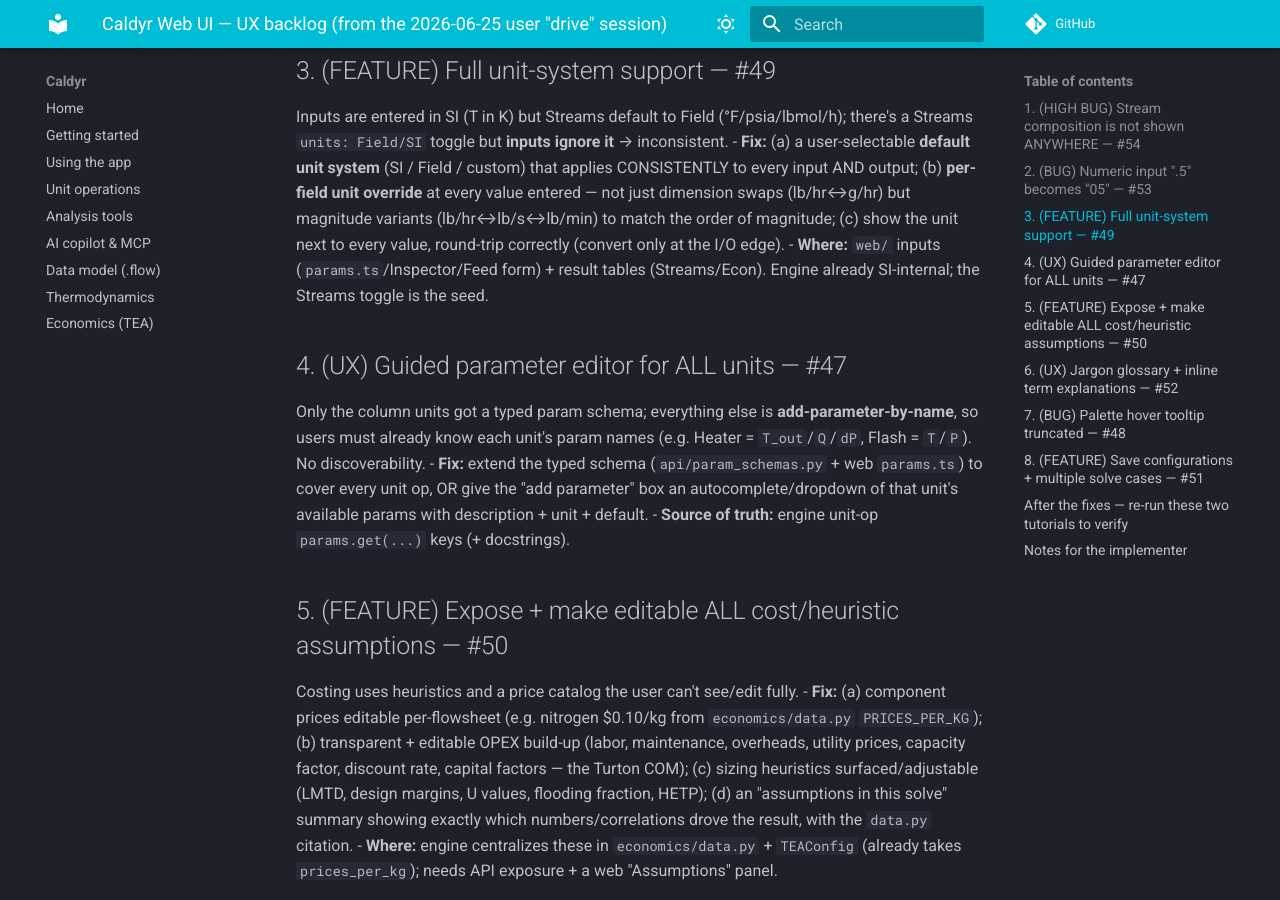
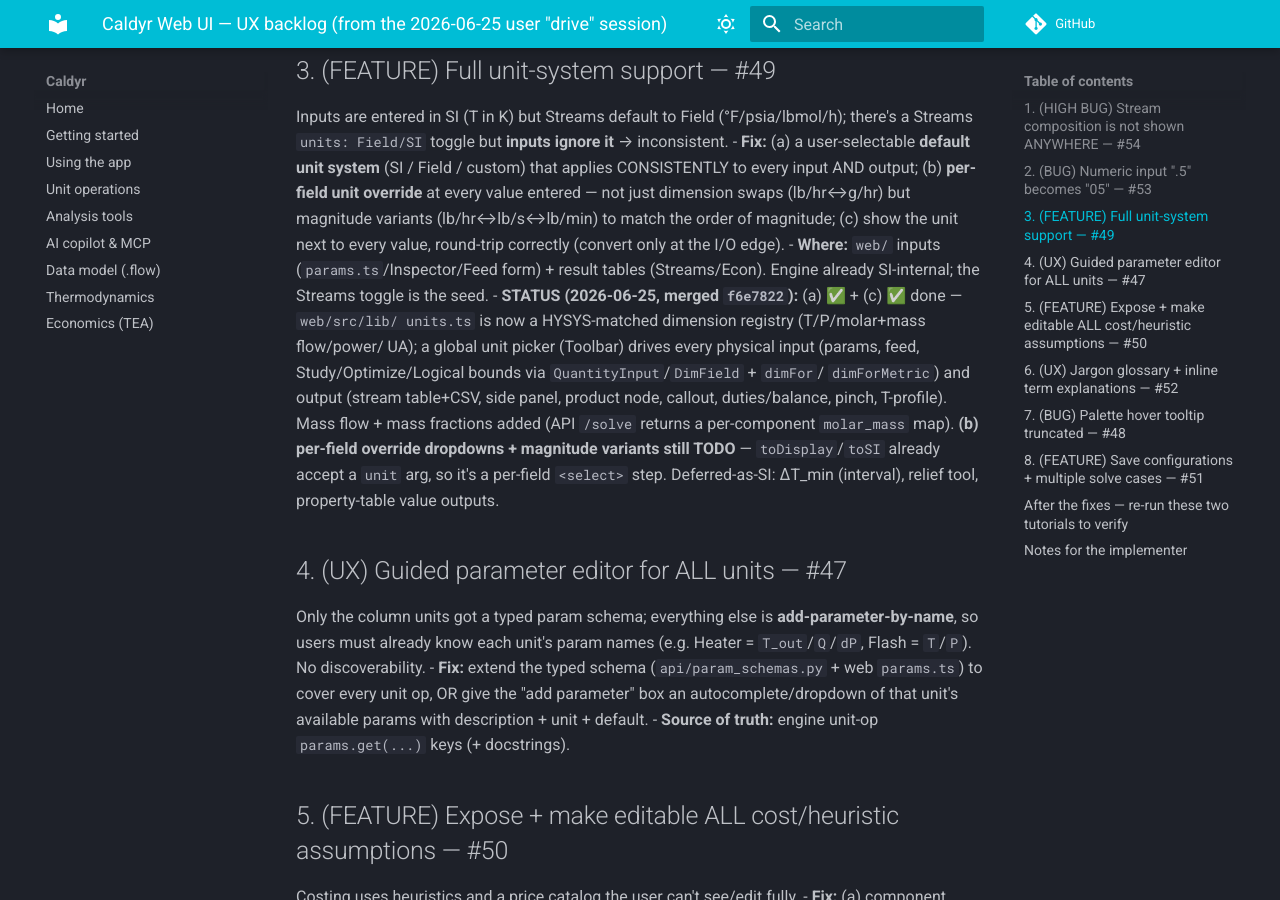
Before and after one commit to rpg32/caldyr, an MkDocs documentation site: the page built from docs/UX_BACKLOG.md, in a window 1280 px wide and 900 px high, scrolled down 1005 px. Built offline with MkDocs 1.6.1 and Material for MkDocs 9.7.7, drawn with Linux system fonts in a browser that asks for light colours; comment, search, counter and statistics services are not loaded.

Commit message:
docs: mark UX backlog #49 unit-system consistent-default done (per-field overrides next)
Co-Authored-By: Claude Opus 4.8 <noreply@anthropic.com>

```diff
--- a/docs/UX_BACKLOG.md
+++ b/docs/UX_BACKLOG.md
@@ -42,6 +42,16 @@ there's a Streams `units: Field/SI` toggle but **inputs ignore it** → inconsis
   next to every value, round-trip correctly (convert only at the I/O edge).
 - **Where:** `web/` inputs (`params.ts`/Inspector/Feed form) + result tables
   (Streams/Econ). Engine already SI-internal; the Streams toggle is the seed.
+- **STATUS (2026-06-25, merged `f6e7822`):** (a) ✅ + (c) ✅ done — `web/src/lib/
+  units.ts` is now a HYSYS-matched dimension registry (T/P/molar+mass flow/power/
+  UA); a global unit picker (Toolbar) drives every physical input (params, feed,
+  Study/Optimize/Logical bounds via `QuantityInput`/`DimField` + `dimFor`/
+  `dimForMetric`) and output (stream table+CSV, side panel, product node, callout,
+  duties/balance, pinch, T-profile). Mass flow + mass fractions added (API `/solve`
+  returns a per-component `molar_mass` map). **(b) per-field override dropdowns +
+  magnitude variants still TODO** — `toDisplay`/`toSI` already accept a `unit` arg,
+  so it's a per-field `<select>` step. Deferred-as-SI: ΔT_min (interval), relief
+  tool, property-table value outputs.
 
 ## 4. (UX) Guided parameter editor for ALL units — #47
 Only the column units got a typed param schema; everything else is
```
